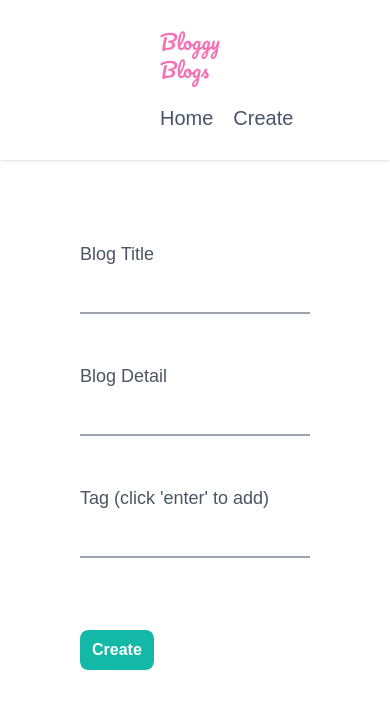
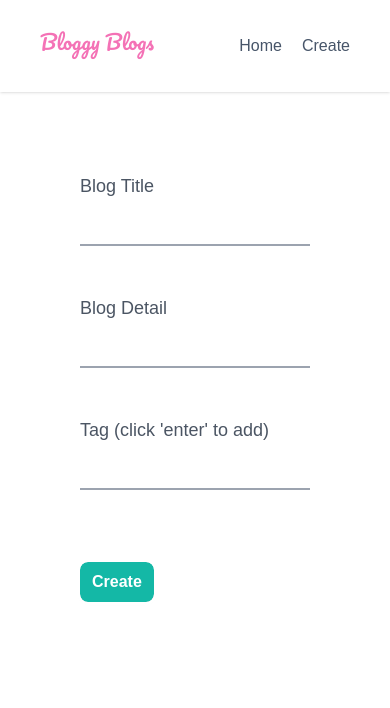
Before and after one commit to Alfie-Jayy/Blog_app, a Vue app: page /create in a window 390 px wide. Shown: the top 708 px of the page. Built offline with nearby package versions, Linux system fonts and the light colour scheme.

Commit message:
Added delete function

```diff
--- a/src/assets/tailwind.css
+++ b/src/assets/tailwind.css
@@ -8,10 +8,13 @@
         @apply container mx-auto py-14 px-5
     }
     .nav{
-      @apply mx-auto px-40 py-7 w-full shadow sticky top-0 right-0 bg-white
+      @apply mx-auto py-7 w-full shadow sticky top-0 right-0 bg-white
     }
     .nav-parent{
-      @apply flex justify-between items-center flex-wrap space-y-5 md:px-24
+      @apply flex justify-between items-center px-10 md:px-24 lg:px-80
+    }
+    .nav-title{
+      @apply text-xl sm:text-4xl pb-2 sm:pb-0 pe-3 md:pe-0 font-pacifico text-pink-400
     }
     .crate-main{
       @apply container mx-auto py-10 px-10 md:px-40
@@ -21,9 +24,6 @@
     }
     .blog{
         @apply bg-slate-200 p-10 rounded-lg space-y-5 mb-7
-    }
-    .nav-title{
-      @apply text-xl sm:text-4xl font-pacifico text-pink-400
     }
     .title{
         @apply font-bold text-xl text-sky-700
@@ -76,6 +76,9 @@
       .router-link-active{
         @apply text-slate-700
       }
+      .delete-btn{
+        @apply bg-red-600 duration-500 text-white hover:bg-red-700 py-1 px-2 font-semibold rounded-lg
+      }
       *{
         @apply font-quicksand
       }
--- a/src/components/Navbar.vue
+++ b/src/components/Navbar.vue
@@ -2,7 +2,7 @@
     <div class="nav" >
         <div class="nav-parent">
             <div class="nav-title">Bloggy Blogs</div>
-            <div class="space-x-5 text-xl">
+            <div class="space-x-5 text-md md:text-xl">
                 <router-link class="text-slate-600 hover:text-rose-400 transition duration-500 font-normal " to="/">Home</router-link>
                 <router-link class="text-slate-600 hover:text-rose-400 transition duration-500 font-normal " :to="{name: 'create'}" >Create</router-link>
             </div>
--- a/src/views/BlogDetail.vue
+++ b/src/views/BlogDetail.vue
@@ -11,7 +11,12 @@
                 <div v-for="tag in post.tags" class="tag" >
                     <p>{{ tag }}</p>
                 </div>
-        </div>
+            </div>
+
+            <div>
+                <button class="delete-btn" @click="deleteBlog" >Delete</button>
+            </div>
+
         </div>
         <div v-else>
             <Spinner></Spinner>
@@ -23,8 +28,10 @@
 <script>
 import Spinner from '../components/Spinner'
 import getPost from '../composables/getPost.js'
-import { useRoute } from 'vue-router';
-    export default {
+import { useRoute, useRouter } from 'vue-router';
+import {db} from '../firebase/config'
+
+export default {
     components: { Spinner },
 
         props: ['id'],
@@ -33,11 +40,19 @@ import { useRoute } from 'vue-router';
         setup(props){
 
             let route = useRoute()
+            let router = useRouter()
+
             let {load, post, error} = getPost(route.params.id);
-
             load();
 
-            return { post, error}
+            let id = props.id
+            let deleteBlog = async() => {
+                await db.collection('posts').doc(id).delete()
+                router.push('/')
+
+            }
+
+            return { post, error, deleteBlog}
         }
     }
 </script>
```
